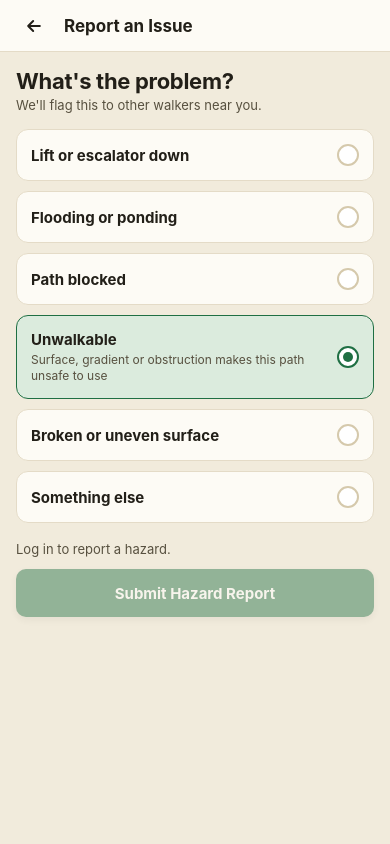
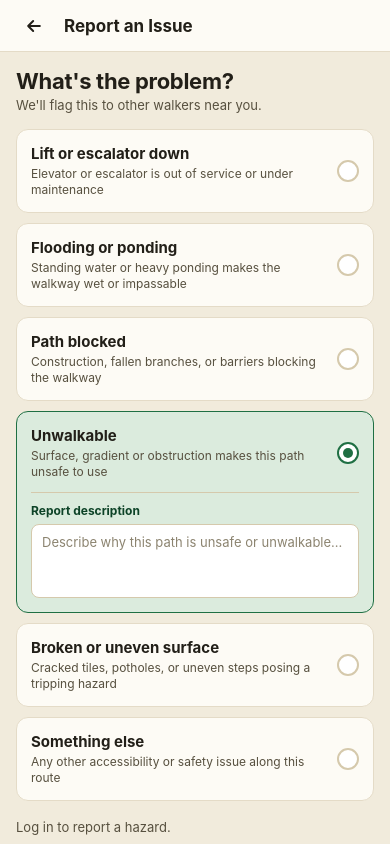
Before and after one commit to HuyTrinh22763/walkingsg, a React Native app in the folder walkingsg-mobile/: screen /FeedReport in a window 390 px wide. Built offline with nearby package versions, Linux system fonts and the light colour scheme; no server answers.

Commit message:
feat(mobile): allow users to enter report description for all hazard categories

```diff
--- a/walkingsg-mobile/src/screens/feed/FeedReportScreen.styles.ts
+++ b/walkingsg-mobile/src/screens/feed/FeedReportScreen.styles.ts
@@ -35,13 +35,16 @@ export const styles = StyleSheet.create({
     borderWidth: 1.5,
     borderColor: ThemeColors.line,
     padding: 14,
-    flexDirection: 'row',
-    justifyContent: 'space-between',
-    alignItems: 'center',
+    gap: 12,
   },
   feedReport_innerOptionCard_selected: {
     borderColor: ThemeColors.canopy,
     backgroundColor: ThemeColors.canopyTint,
+  },
+  feedReport_innerOptionTopRow: {
+    flexDirection: 'row',
+    justifyContent: 'space-between',
+    alignItems: 'center',
   },
   feedReport_innerOptionTextCol: {
     flex: 1,
@@ -57,6 +60,29 @@ export const styles = StyleSheet.create({
     fontSize: 12,
     color: ThemeColors.inkSoft,
     lineHeight: 16,
+  },
+  feedReport_innerDescBox: {
+    borderTopWidth: 1,
+    borderTopColor: ThemeColors.lineStrong,
+    paddingTop: 10,
+    gap: 6,
+  },
+  feedReport_innerDescLabel: {
+    fontSize: 12,
+    fontWeight: '700',
+    color: ThemeColors.canopyInk,
+  },
+  feedReport_innerDescInput: {
+    minHeight: 74,
+    backgroundColor: '#ffffff',
+    borderWidth: 1,
+    borderColor: ThemeColors.lineStrong,
+    borderRadius: 8,
+    paddingHorizontal: 10,
+    paddingVertical: 8,
+    fontSize: 13,
+    color: ThemeColors.ink,
+    lineHeight: 18,
   },
   feedReport_innerRadioCircle: {
     width: 22,
--- a/walkingsg-mobile/src/screens/feed/FeedReportScreen.tsx
+++ b/walkingsg-mobile/src/screens/feed/FeedReportScreen.tsx
@@ -1,5 +1,5 @@
 import React, { useState } from 'react';
-import { View, Text, TouchableOpacity, ScrollView, Alert } from 'react-native';
+import { View, Text, TextInput, TouchableOpacity, ScrollView, Alert } from 'react-native';
 import { SafeAreaView } from 'react-native-safe-area-context';
 import { TopBarHeader } from '../../components/TopBarHeader';
 import { useApp } from '../../context/AppContext';
@@ -7,23 +7,50 @@ import { hazardService } from '../../services/hazardService';
 import type { HazardType } from '../../types/hazard';
 import { styles } from './FeedReportScreen.styles';
 
-const REPORT_CATEGORIES: { id: HazardType; label: string; desc?: string }[] = [
-  { id: 'lift', label: 'Lift or escalator down' },
-  { id: 'flooding', label: 'Flooding or ponding' },
-  { id: 'blocked', label: 'Path blocked' },
+const REPORT_CATEGORIES: { id: HazardType; label: string; desc: string; placeholder: string }[] = [
+  {
+    id: 'lift',
+    label: 'Lift or escalator down',
+    desc: 'Elevator or escalator is out of service or under maintenance',
+    placeholder: 'Describe which lift/escalator is down and nearby landmarks...',
+  },
+  {
+    id: 'flooding',
+    label: 'Flooding or ponding',
+    desc: 'Standing water or heavy ponding makes the walkway wet or impassable',
+    placeholder: 'Describe water depth, affected walkway section, or detour...',
+  },
+  {
+    id: 'blocked',
+    label: 'Path blocked',
+    desc: 'Construction, fallen branches, or barriers blocking the walkway',
+    placeholder: 'Describe what is blocking the path and exact spot...',
+  },
   {
     id: 'unwalkable',
     label: 'Unwalkable',
     desc: 'Surface, gradient or obstruction makes this path unsafe to use',
+    placeholder: 'Describe why this path is unsafe or unwalkable...',
   },
-  { id: 'uneven', label: 'Broken or uneven surface' },
-  { id: 'other', label: 'Something else' },
+  {
+    id: 'uneven',
+    label: 'Broken or uneven surface',
+    desc: 'Cracked tiles, potholes, or uneven steps posing a tripping hazard',
+    placeholder: 'Describe the surface damage and where to watch out...',
+  },
+  {
+    id: 'other',
+    label: 'Something else',
+    desc: 'Any other accessibility or safety issue along this route',
+    placeholder: 'Describe the hazard in detail so other walkers know what to expect...',
+  },
 ];
 
 export default function FeedReportScreen({ navigation }: any) {
   // Section Feed Report Logic
   const { auth, origin } = useApp();
   const [selectedCategory, setSelectedCategory] = useState<HazardType>('unwalkable');
+  const [description, setDescription] = useState<string>('');
   const [submitting, setSubmitting] = useState(false);
   const [errorMessage, setErrorMessage] = useState<string | null>(null);
   const blockReason = !auth.isAuthenticated
@@ -41,6 +68,7 @@ export default function FeedReportScreen({ navigation }: any) {
         hazard_type: selectedCategory,
         latitude: origin.latitude,
         longitude: origin.longitude,
+        description: description.trim(),
       });
       Alert.alert('Hazard Logged', 'Thanks — your hazard report has been logged.', [
         { text: 'OK', onPress: () => navigation.goBack() },
@@ -72,17 +100,34 @@ export default function FeedReportScreen({ navigation }: any) {
                 key={category.id}
                 style={[styles.feedReport_innerOptionCard, isSelected && styles.feedReport_innerOptionCard_selected]}
                 onPress={() => setSelectedCategory(category.id)}
-                activeOpacity={0.8}
+                activeOpacity={0.85}
               >
-                <View style={styles.feedReport_innerOptionTextCol}>
-                  <Text style={styles.feedReport_innerOptionLabel}>{category.label}</Text>
-                  {category.desc && (
+                <View style={styles.feedReport_innerOptionTopRow}>
+                  <View style={styles.feedReport_innerOptionTextCol}>
+                    <Text style={styles.feedReport_innerOptionLabel}>{category.label}</Text>
                     <Text style={styles.feedReport_innerOptionDesc}>{category.desc}</Text>
-                  )}
+                  </View>
+                  <View style={[styles.feedReport_innerRadioCircle, isSelected && styles.feedReport_innerRadioCircle_selected]}>
+                    {isSelected && <View style={styles.feedReport_innerRadioDot} />}
+                  </View>
                 </View>
-                <View style={[styles.feedReport_innerRadioCircle, isSelected && styles.feedReport_innerRadioCircle_selected]}>
-                  {isSelected && <View style={styles.feedReport_innerRadioDot} />}
-                </View>
+
+                {isSelected && (
+                  <View style={styles.feedReport_innerDescBox}>
+                    <Text style={styles.feedReport_innerDescLabel}>Report description</Text>
+                    <TextInput
+                      style={styles.feedReport_innerDescInput}
+                      value={description}
+                      onChangeText={setDescription}
+                      placeholder={category.placeholder}
+                      placeholderTextColor="#8c8470"
+                      multiline
+                      maxLength={500}
+                      editable={!submitting}
+                      textAlignVertical="top"
+                    />
+                  </View>
+                )}
               </TouchableOpacity>
             );
           })}
```
